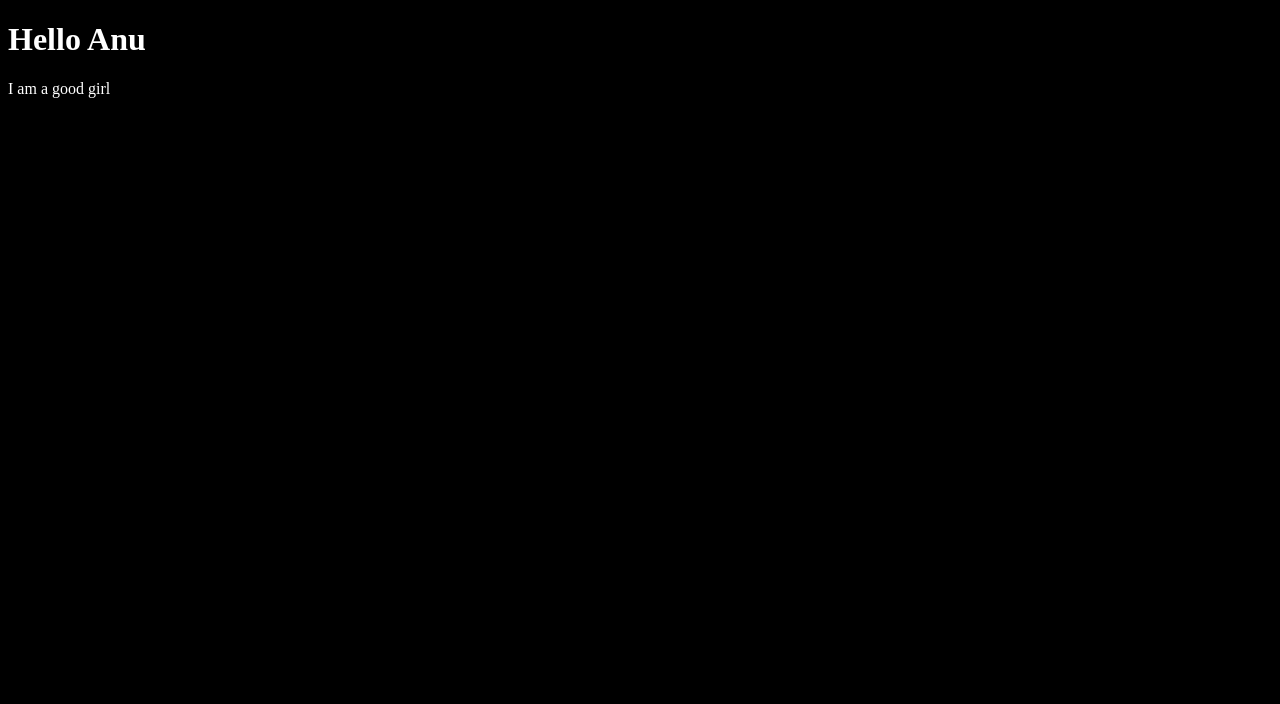
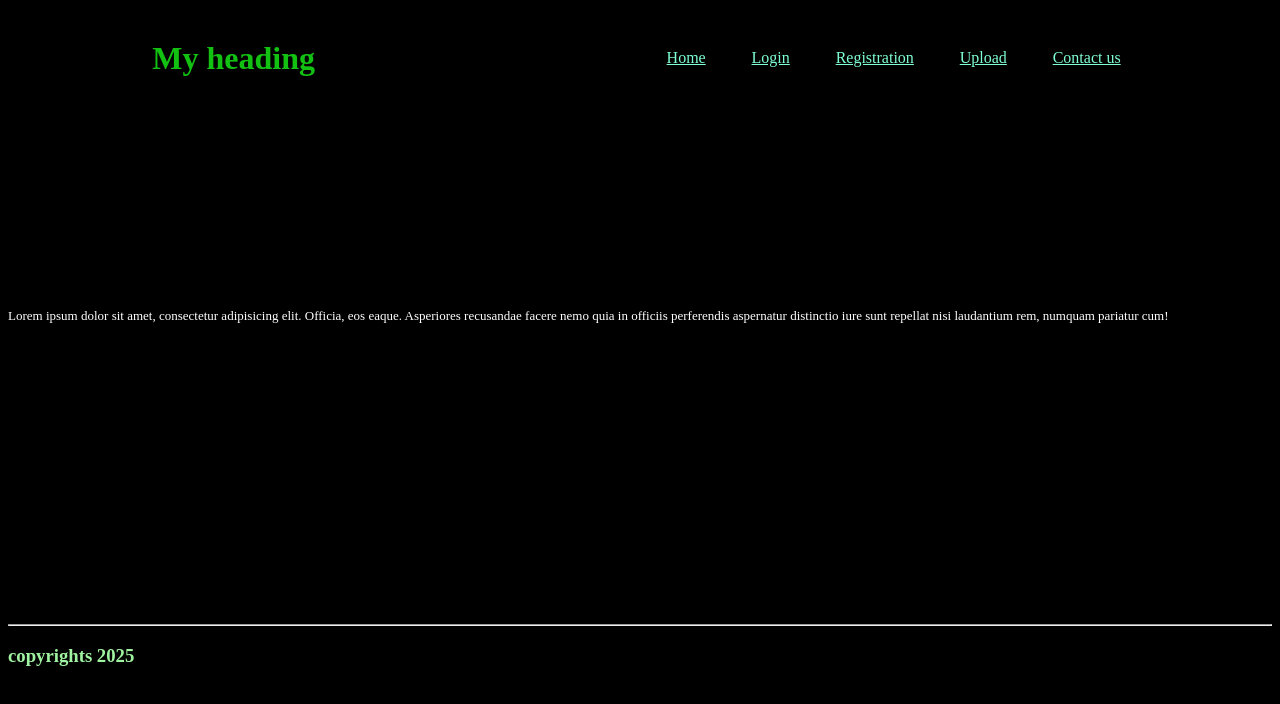
Before and after one commit to Prasadpoojary/learn-react, a React (Vite) app: page / in a window 1280 px wide. Shown: the top 704 px of the page. Built offline with nearby package versions, Linux system fonts and the light colour scheme.

Commit message:
component : multicomponent rendering

```diff
--- a/index.html
+++ b/index.html
@@ -4,7 +4,7 @@
     <meta charset="UTF-8" />
     <link rel="icon" type="image/svg+xml" href="/vite.svg" />
     <meta name="viewport" content="width=device-width, initial-scale=1.0" />
-    <title>Vite + React</title>
+    <title>ToDO</title>
 
     <style>
        body
@@ -18,4 +18,5 @@
     <div id="root"></div>
     <script type="module" src="/src/main.jsx"></script>
   </body>
+
 </html>
--- a/src/components/App.jsx
+++ b/src/components/App.jsx
@@ -1,28 +1,15 @@
 import React from "react"
+import Header from "./header/Header"
+import Section from "./section/Section"
+import Footer from "./footer/Footer"
 
 const App=()=>
 {
-    const name="Anu"
-
-    // // JSX must have only one parent, so we can use either of below
-    // return <React.Fragment>
-    //         <h1>Hello {name}</h1>
-    //         <p>I am a good girl</p>
-    // </React.Fragment>
-
-        return <>
-            <h1>Hello {name}</h1>
-            <p>I am a good girl</p>
-    </>
-
-
+    return <>
+            <Header/>
+            <Section/>
+            <Footer/>
+     </>
 }
 
 export default App
-
-
-/*
-JSX : Javascript + HTML
-Babel compiler converts JSX into plain HTML in browser at runtime
-
-*/
--- /dev/null
+++ b/src/components/footer/Footer.jsx
@@ -0,0 +1,15 @@
+import React from 'react'
+import './footerStyle.css'
+
+const Footer = () => {
+  return (
+
+      <footer>
+            <hr style={{color:"#fff"}}></hr>
+            <h3>copyrights 2025</h3>
+      </footer>
+
+  )
+}
+
+export default Footer
--- /dev/null
+++ b/src/components/footer/footerStyle.css
@@ -0,0 +1,5 @@
+footer
+{
+    margin-top: 300px;
+    color:#a0f3a0;
+}
--- /dev/null
+++ b/src/components/header/Header.jsx
@@ -0,0 +1,24 @@
+import React from 'react'
+
+import './headerStyle.css'
+
+const Header = () => {
+  return (
+
+     <header>
+        <h1>My heading </h1>
+        <nav>
+            <ul>
+                <li><a href="">Home</a></li>
+                <li><a href="">Login</a></li>
+                <li><a href="">Registration</a></li>
+                <li><a href="">Upload</a></li>
+                <li><a href="">Contact us</a></li>
+            </ul>
+        </nav>
+     </header>
+
+  )
+}
+
+export default Header
--- /dev/null
+++ b/src/components/header/headerStyle.css
@@ -0,0 +1,31 @@
+header
+{
+    display: flex;
+    justify-content: space-around;
+    align-items: center;
+    width:100vw;
+    height: 100px;
+    margin-bottom: 200px;
+
+    h1
+    {
+        color:#13c113;
+    }
+
+    nav ul
+    {
+        list-style: none;
+        display: flex;
+        justify-content:space-around;
+        width: 500px;
+
+        li a
+        {
+            color:aquamarine;
+
+        }
+
+    }
+
+
+}
--- /dev/null
+++ b/src/components/section/Section.jsx
@@ -0,0 +1,13 @@
+import React from 'react'
+import './sectionStyle.css'
+const Section = () => {
+  return (
+    <section>
+        <div className="container">
+            <p>Lorem ipsum dolor sit amet, consectetur adipisicing elit. Officia, eos eaque. Asperiores recusandae facere nemo quia in officiis perferendis aspernatur distinctio iure sunt repellat nisi laudantium rem, numquam pariatur cum!</p>
+        </div>
+    </section>
+  )
+}
+
+export default Section
--- /dev/null
+++ b/src/components/section/sectionStyle.css
@@ -0,0 +1,4 @@
+p
+{
+    font-size: 13px;
+}
```
